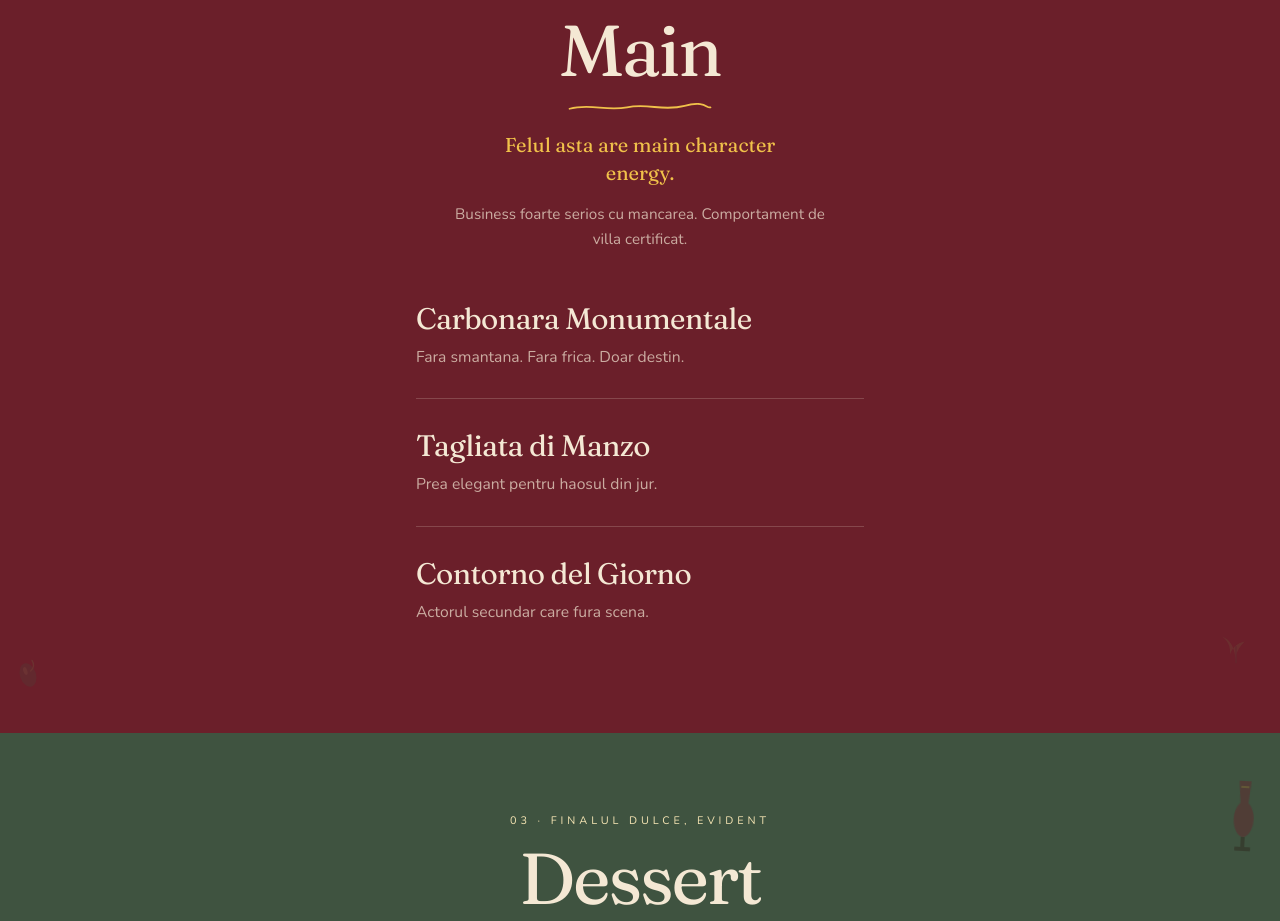
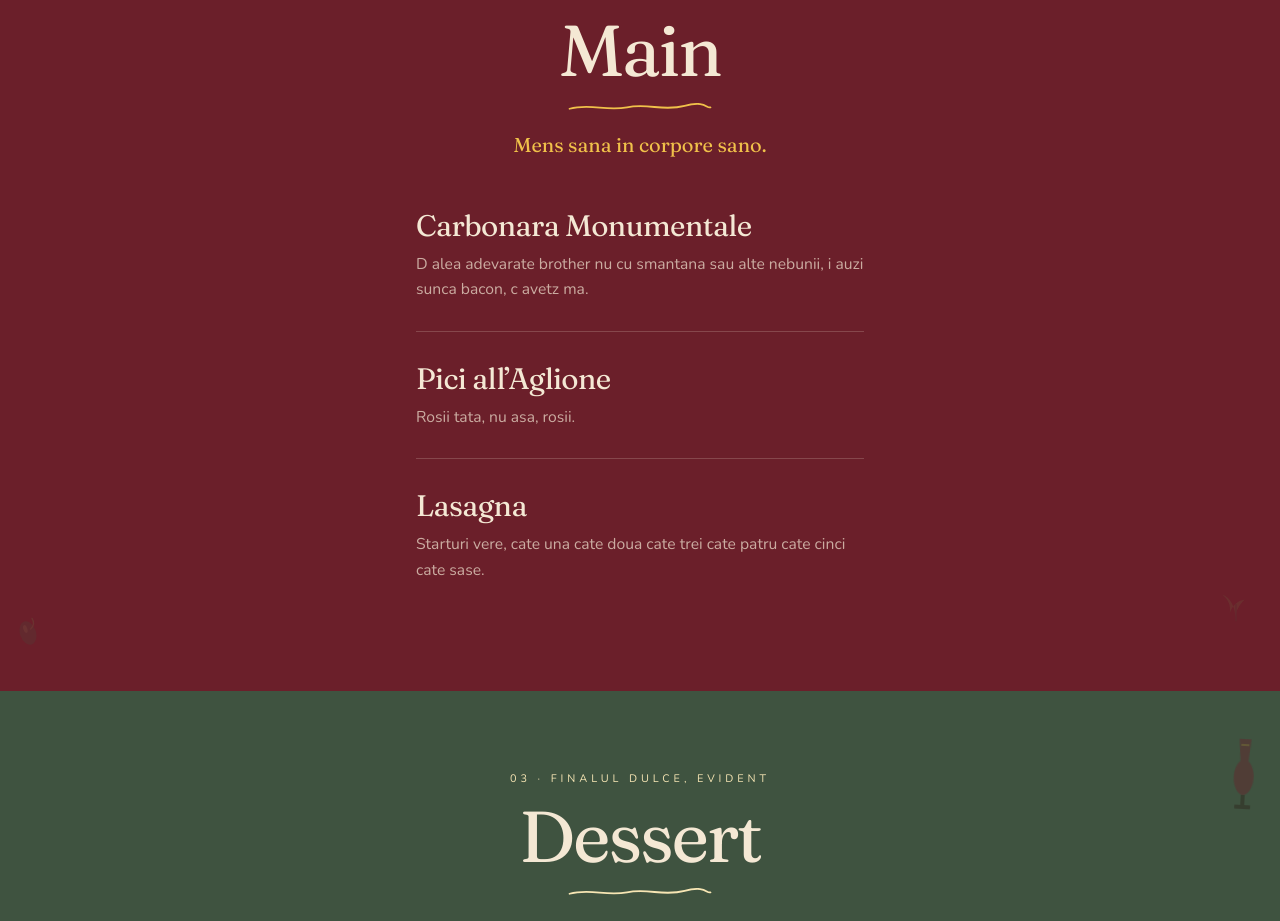
Before and after one commit to Razvan4449/toscana-menu, a Next.js app: page / in a window 1280 px wide. Shown: the part 2660-3581 px from the top of the page. Built offline with nearby package versions, Linux system fonts and the light colour scheme.

Commit message:
Update Main course dishes and copy.
Co-authored-by: Cursor <cursoragent@cursor.com>

```diff
--- a/src/data/menu.ts
+++ b/src/data/menu.ts
@@ -91,21 +91,21 @@ export const courses: Course[] = [
     number: "02",
     title: "Main",
     italian: "Protagonistul serii",
-    vibe: "Felul asta are main character energy.",
-    note: "Business foarte serios cu mancarea. Comportament de villa certificat.",
+    vibe: "Mens sana in corpore sano.",
+    note: "",
     tone: "wine",
     dishes: [
       {
         name: "Carbonara Monumentale",
-        line: "Fara smantana. Fara frica. Doar destin.",
+        line: "D alea adevarate brother nu cu smantana sau alte nebunii, i auzi sunca bacon, c avetz ma.",
       },
       {
-        name: "Tagliata di Manzo",
-        line: "Prea elegant pentru haosul din jur.",
+        name: "Pici all’Aglione",
+        line: "Rosii tata, nu asa, rosii.",
       },
       {
-        name: "Contorno del Giorno",
-        line: "Actorul secundar care fura scena.",
+        name: "Lasagna",
+        line: "Starturi vere, cate una cate doua cate trei cate patru cate cinci cate sase.",
       },
     ],
   },
```
